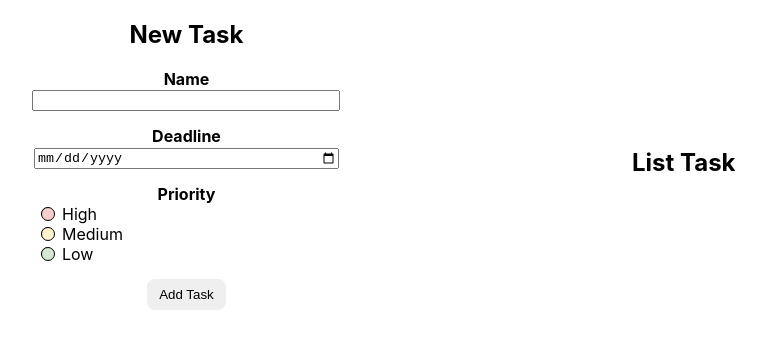
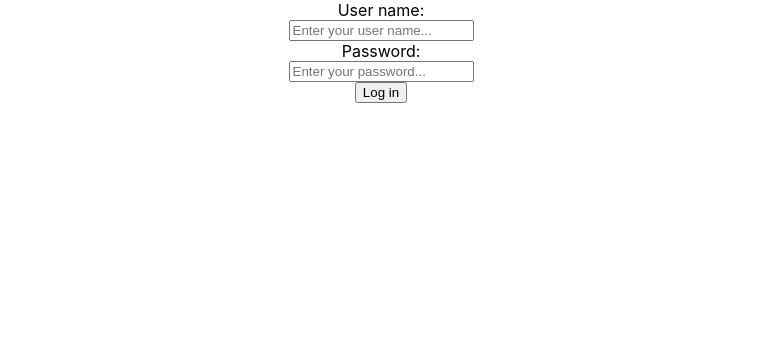
Before and after one commit to kietdao/react_asm5, a React (Create React App) app: page / in a window 1280 px wide. Shown: the top 348 px of the page, without its empty margins (259-1024 px from the left). Built offline with nearby package versions, Linux system fonts and the light colour scheme.

Commit message:
upload react_asm4

```diff
--- a/package.json
+++ b/package.json
@@ -8,6 +8,7 @@
     "@testing-library/user-event": "^13.5.0",
     "react": "^18.1.0",
     "react-dom": "^18.1.0",
+    "react-router-dom": "^6.3.0",
     "react-scripts": "5.0.1",
     "web-vitals": "^2.1.4"
   },
--- a/src/App.css
+++ b/src/App.css
@@ -1,4 +1,4 @@
-.App {
+.App .ToDoApp {
   text-align: center;
   display: flex;
   align-items: center;
@@ -41,34 +41,34 @@
 } */
 
 /* Form add task */
-.App .task-form {
+.App .ToDoApp .task-form {
   width: 25%;
   max-width: 100%;
 }
 
-.App .task-form h2 {
+.App .ToDoApp .task-form h2 {
 
 }
 
-.App .task-form .form-group {
+.App .ToDoApp .task-form .form-group {
   margin-bottom: 15px;
 }
 
-.App .task-form .form-group label {
+.App .ToDoApp .task-form .form-group label {
   display: block;
   font-weight: bold;
 }
 
-.App .task-form .form-group input[type='text'], input[type='date'] {
+.App .ToDoApp .task-form .form-group input[type='text'], input[type='date'] {
   width: 300px;
   max-width: 100%;
 }
 
-.App .task-form .form-group .form-item input[type='radio'] {
+.App .ToDoApp .task-form .form-group .form-item input[type='radio'] {
 
 }
 
-.App .task-form .form-group .form-item input[type='radio']::before {
+.App .ToDoApp .task-form .form-group .form-item input[type='radio']::before {
   content:'';
   width: 12px;
   height: 12px;
@@ -79,19 +79,19 @@
   z-index: 100;
 }
 
-.App .task-form .form-group .form-item input[type='radio'].red::before {
+.App .ToDoApp .task-form .form-group .form-item input[type='radio'].red::before {
   background-color: #f8cecc;
 }
 
-.App .task-form .form-group .form-item input[type='radio'].yellow::before {
+.App .ToDoApp .task-form .form-group .form-item input[type='radio'].yellow::before {
   background-color: #fdf2cc;
 }
 
-.App .task-form .form-group .form-item input[type='radio'].green::before {
+.App .ToDoApp .task-form .form-group .form-item input[type='radio'].green::before {
   background-color: #d5e8d4;
 }
 
-.App .task-form .form-group .form-item input[type='radio']:checked::after {
+.App .ToDoApp .task-form .form-group .form-item input[type='radio']:checked::after {
   content: '\2713';
   width: 14px;
   height: 14px;
@@ -102,14 +102,14 @@
   z-index: 100;
 }
 
-.App .task-form .form-group .form-item {
+.App .ToDoApp .task-form .form-group .form-item {
   width: 300px;
   max-width: 100%;
   text-align: left;
   margin: 0 auto;
 }
 
-.App .btn {
+.App .ToDoApp .btn {
   display: inline-block;
   padding: 8px 12px;
   border: none;
@@ -129,22 +129,22 @@
   background-color: #d5e8d4;
 }
 
-.App .tasks-list {
+.App .ToDoApp .tasks-list {
 
 }
 
-.App .tasks-list .task-item {
+.App .ToDoApp .tasks-list .task-item {
   display: flex;
   align-items: center;
 }
 
-.App .tasks-list .task-item .task-stt {
+.App .ToDoApp .tasks-list .task-item .task-stt {
   width: 24px;
   height: 24px;
   border-radius: 50%;
   margin-right: 8px;
 }
 
-.App .tasks-list .task-item .task-name {
+.App .ToDoApp .tasks-list .task-item .task-name {
   margin-right: 8px;
 }
--- a/src/App.js
+++ b/src/App.js
@@ -1,78 +1,55 @@
 import './App.css';
+
 import React, { Component } from 'react'
+import { Routes, Route } from 'react-router-dom'
 
-import TaskForm from './TaskForm';
-import TaskItem from './TaskItem';
+import ToDoApp from './ToDoApp';
+import Login from './Components/Login/Login'
+import PrivateRoute from './Components/PrivateRoute/PrivateRoute';
+import AuthRoute from './Components/AuthRoute/AuthRoute';
+import NotFound from './Components/NotFound/NotFound';
+
 export default class App extends Component{
 
 constructor(props) {
   super(props)
   this.state = {
-    taskList: []
+    user: JSON.parse(sessionStorage.getItem('user'))
   }
 }
 
-handleTaskName = (e) => {
+getUser = (data) => {
   this.setState({
-    newTaskName: e.target.value
-  })
-}
-
-handleDeadLine = (e) => {
-  this.setState({
-    newDeadLine: e.target.value
-  })
-}
-
-handlePriority = (e) => {
-  this.setState({
-    newPriority: e.target.value
-  })
-}
-
-addNewTask = () => {
-  this.setState({
-    taskList: [
-      ...this.state.taskList,
-      {
-        'name': this.state.newTaskName,
-        'deadline': this.state.newDeadLine,
-        'priority': this.state.newPriority
-      }
-    ]
-  })
-}
-
-deleteTask = (inputIndex) => {
-  this.state.taskList.splice(inputIndex, 1)
-  this.setState({
-    taskList: [
-      ...this.state.taskList
-    ]
+    user: data
   })
 }
 
 render() {
+  const { user } = this.state
   return (
     <div className="App">
-
-        <TaskForm
-          handleTaskName = {this.handleTaskName}
-          handleDeadLine = {this.handleDeadLine}
-          handlePriority = {this.handlePriority}
-          addNewTask = {this.addNewTask}
-        />
-
-        <div className='tasks-list'>
-          <h2>List Task</h2>
-          {this.state.taskList.map((task, index) => {
-              return <TaskItem
-                data = {task}
-                onDelete = {this.deleteTask}
-                index = {index}
+      <Routes>
+          <Route path='/' element={<Login
+            getUser={this.getUser}
+          />} />
+          <Route exact path='/todo' element={
+            <PrivateRoute user={user}>
+              <button onClick={() => {
+                sessionStorage.setItem('user', null)
+                this.getUser(null)
+              }}>Log out</button>
+              <ToDoApp />
+            </PrivateRoute>
+          }/>
+          <Route exact path='/login' element={
+            <AuthRoute user={user}>
+              <Login
+                 getUser={this.getUser}
               />
-          })}
-        </div>
+            </AuthRoute>
+          }/>
+          <Route path='*' element={<NotFound />}/>
+      </Routes>
     </div>
   );
 }
--- /dev/null
+++ b/src/Components/AuthRoute/AuthRoute.js
@@ -0,0 +1,10 @@
+import React from 'react'
+import { Navigate } from 'react-router-dom'
+
+export default function AuthRoute(props) {
+    console.log(props.user)
+    if(props.user !== null) {
+        return <Navigate to='/todo' replace/>
+    }
+    return props.children
+}
--- /dev/null
+++ b/src/Components/Login/Login.css
@@ -0,0 +1,6 @@
+.login-form {
+    display: flex;
+    flex-direction: column;
+    align-items: center;
+    justify-content: flex-start;
+}
--- /dev/null
+++ b/src/Components/Login/Login.js
@@ -0,0 +1,30 @@
+import { React, useState, useEffect } from 'react'
+import './Login.css'
+import { useNavigate, Navigate } from 'react-router-dom'
+
+
+export default function Login(props) {
+
+  const [username, setUserName] = useState('')
+  const [password, setPassword] = useState('')
+  const userInfo = {username: 'admin', password: 'admin'}
+  const navigate = useNavigate()
+
+  const checkLogin = () => {
+    if(username === userInfo.username && password === userInfo.password) {
+      sessionStorage.setItem('user', JSON.stringify({username, password}))
+      props.getUser(JSON.parse(sessionStorage.getItem('user')))
+      navigate('/todo')
+    }
+  }
+
+  return (
+    <div className='login-form'>
+      <label>User name:</label>
+      <input type='text' name='username' placeholder='Enter your user name...' onBlur={(e) => setUserName(e.target.value)}/>
+      <label>Password:</label>
+      <input type='password' name='password' placeholder='Enter your password...' onBlur={(e) => setPassword(e.target.value)}/>
+      <button onClick={checkLogin}>Log in</button>
+    </div>
+  )
+}
--- /dev/null
+++ b/src/Components/NotFound/NotFound.js
@@ -0,0 +1,12 @@
+import React from 'react'
+import { Navigate, useNavigate } from 'react-router-dom'
+
+export default function NotFound() {
+  const navigate = useNavigate()
+  setTimeout(() => {
+      navigate('/')
+  }, 3000)
+  return (
+    <div>Not Found</div>
+  )
+}
--- /dev/null
+++ b/src/Components/PrivateRoute/PrivateRoute.js
@@ -0,0 +1,10 @@
+import React from 'react'
+import { Navigate } from 'react-router-dom'
+
+export default function PrivateRoute(props) {
+    console.log(props.user)
+    if(props.user === null) {
+        return <Navigate to='/login' replace/>
+    }
+    return props.children
+}
--- a/src/TaskItem.jsx
+++ b/src/TaskItem.jsx
@@ -8,6 +8,7 @@ export default class TaskItem extends Component {
         return false
     }
     render() {
+        console.log(this.props.index)
         return (
             <div className='task-item' key={this.props.index}>
               <span className={this.props.data.priority === 'high' ? 'task-stt red': (this.props.data.priority === 'medium' ? 'task-stt yellow' : 'task-stt green')}></span>
--- /dev/null
+++ b/src/ToDoApp.js
@@ -0,0 +1,75 @@
+import React, { Component } from 'react'
+import TaskForm from './TaskForm';
+import TaskItem from './TaskItem';
+
+export default class ToDoApp extends Component {
+    constructor(props) {
+        super(props)
+        this.state = {
+          taskList: []
+        }
+      }
+      handleTaskName = (e) => {
+        this.setState({
+          newTaskName: e.target.value
+        })
+      }
+
+      handleDeadLine = (e) => {
+        this.setState({
+          newDeadLine: e.target.value
+        })
+      }
+
+      handlePriority = (e) => {
+        this.setState({
+          newPriority: e.target.value
+        })
+      }
+
+      addNewTask = () => {
+        this.setState({
+          taskList: [
+            ...this.state.taskList,
+            {
+              'name': this.state.newTaskName,
+              'deadline': this.state.newDeadLine,
+              'priority': this.state.newPriority
+            }
+          ]
+        })
+      }
+
+      deleteTask = (inputIndex) => {
+        this.state.taskList.splice(inputIndex, 1)
+        this.setState({
+          taskList: [
+            ...this.state.taskList
+          ]
+        })
+      }
+
+      render() {
+        return (
+          <div className='ToDoApp'>
+                <TaskForm
+                  handleTaskName = {this.handleTaskName}
+                  handleDeadLine = {this.handleDeadLine}
+                  handlePriority = {this.handlePriority}
+                  addNewTask = {this.addNewTask}
+                />
+
+                <div className='tasks-list'>
+                  <h2>List Task</h2>
+                  {this.state.taskList.map((task, index) => {
+                      return <TaskItem
+                        data = {task}
+                        onDelete = {this.deleteTask}
+                        index = {index}
+                      />
+                  })}
+                </div>
+          </div>
+        )
+      }
+}
--- a/src/index.js
+++ b/src/index.js
@@ -3,12 +3,15 @@ import ReactDOM from 'react-dom/client';
 import './index.css';
 import App from './App';
 import reportWebVitals from './reportWebVitals';
+import { BrowserRouter } from 'react-router-dom';
 
 const root = ReactDOM.createRoot(document.getElementById('root'));
 root.render(
-  <React.StrictMode>
-    <App />
-  </React.StrictMode>
+  //<React.StrictMode>
+  <BrowserRouter>
+      <App />
+  </BrowserRouter>
+  //</React.StrictMode>
 );
 
 // If you want to start measuring performance in your app, pass a function
```
Also changed, not shown: 1 other file (tests, documents, lock files or other folders).
